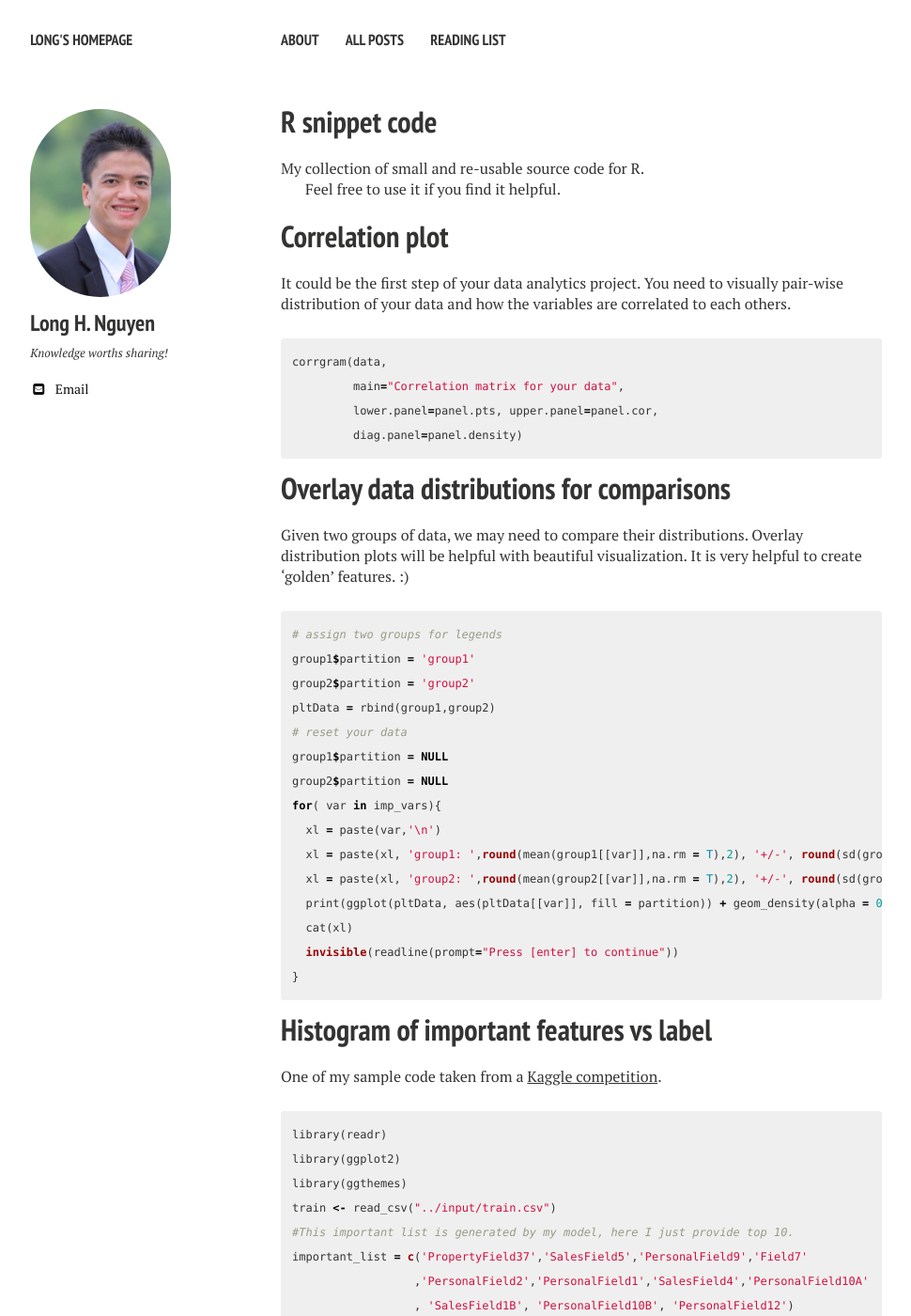
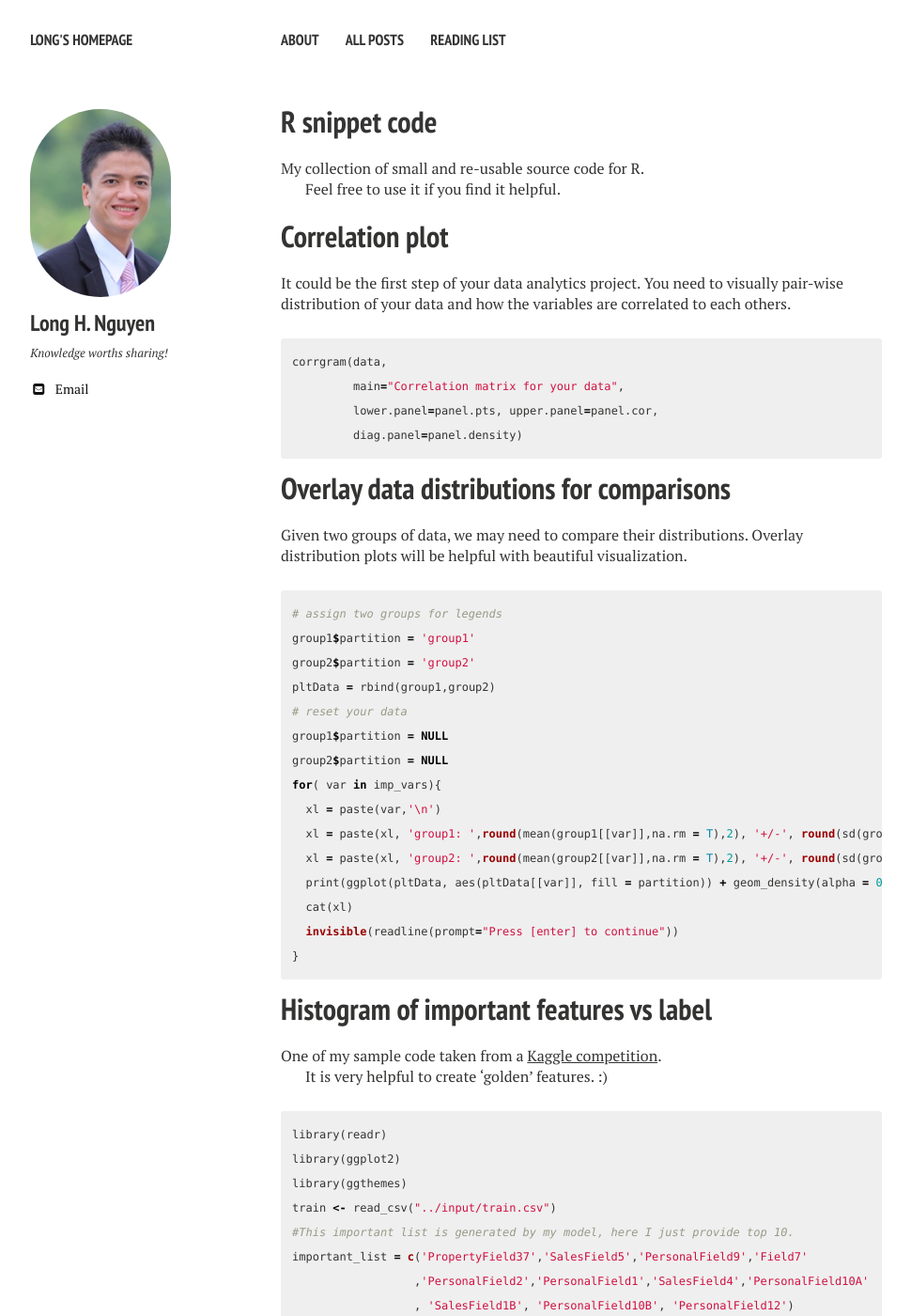
Before and after one commit to nguyenhailong/nguyenhailong.github.io, a Jekyll site: the page built from _posts/2017-03-16-R snippet code.md, in a window 1280 px wide and 1400 px high. Shown: the whole window at 94% size, without its empty margins (21-991 px from the left). Built offline with Jekyll 4.4.1, drawn with Linux system fonts in a browser that asks for light colours; nearby versions of some CDN libraries; part of the change alters nothing that is shown.

````diff
--- a/_posts/2017-03-16-R snippet code.md
+++ b/_posts/2017-03-16-R snippet code.md
@@ -19,7 +19,6 @@ corrgram(data,
 ```
 # Overlay data distributions for comparisons
 Given two groups of data, we may need to compare their distributions. Overlay distribution plots will be helpful with beautiful visualization.
-It is very helpful to create 'golden' features. :)
 ```R
 # assign two groups for legends
 group1$partition = 'group1'
@@ -39,6 +38,8 @@ for( var in imp_vars){
 ```
 # Histogram of important features vs label
 One of my sample code taken from a [Kaggle competition](https://www.kaggle.com/longnguyen/homesite-quote-conversion/histogram-of-important-features-vs-label).
+
+It is very helpful to create 'golden' features. :)
 ```R
 library(readr)
 library(ggplot2)
````
